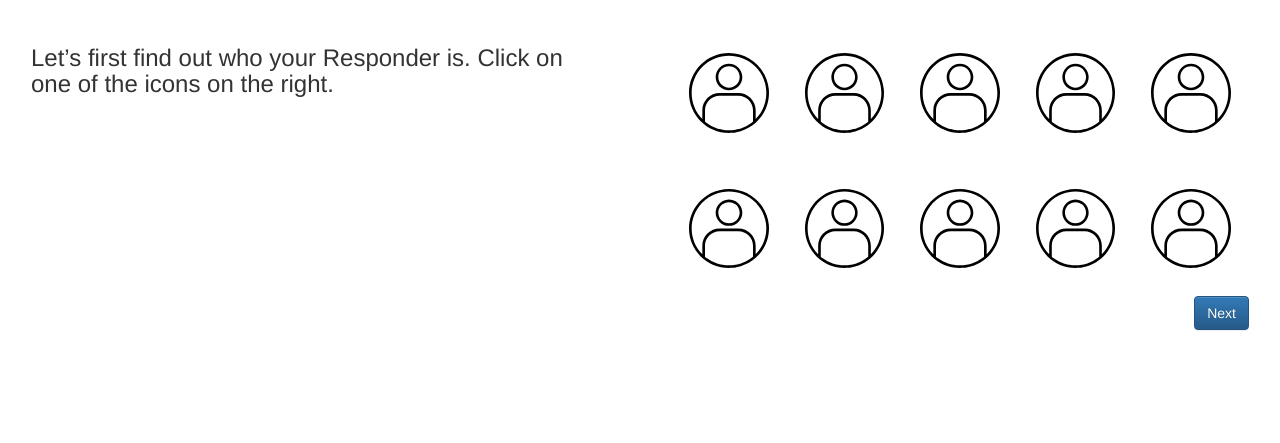
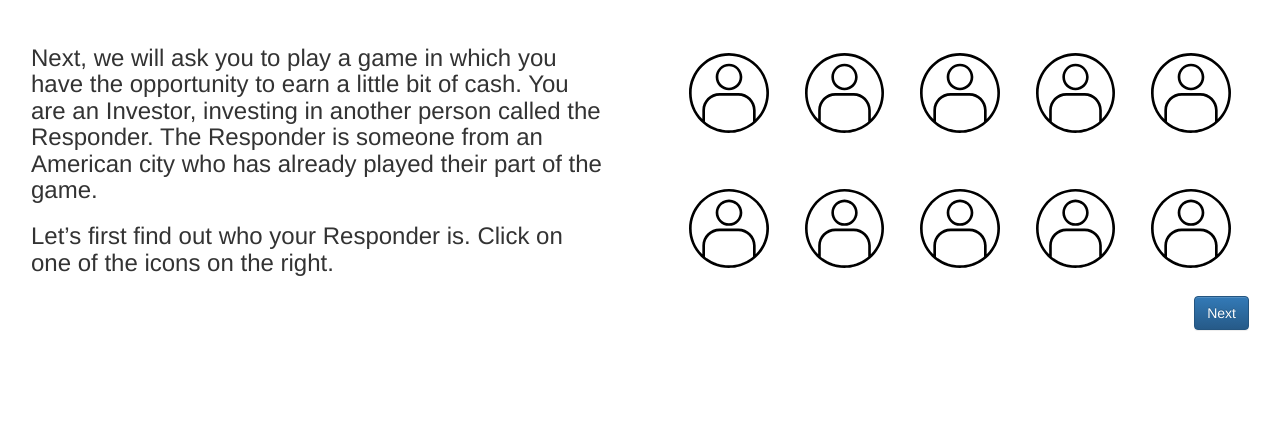
Before and after one commit to umsi/Online-Study-Game, a Django app: template games/invest_game/templates/select_respondent.html in a window 1280 px wide. Shown: the part 51-494 px from the top of the page. Run offline with Django 3.2, Linux system fonts and the light colour scheme; the template is opened without the code that fills it, so the values that code supplies are empty; some libraries are stand-ins or nearby versions.

Commit message:
refactor(selectRespondentTemplate): persist welcome instructions (#17)

```diff
--- a/games/invest_game/templates/select_respondent.html
+++ b/games/invest_game/templates/select_respondent.html
@@ -6,6 +6,12 @@
 
 {% block leftcontent %}
 <div id="LeftContentContainer">
+  <h3 id="instructions">
+    Next, we will ask you to play a game in which you have the opportunity to
+    earn a little bit of cash. You are an Investor, investing in another
+    person called the Responder. The Responder is someone from an American
+    city who has already played their part of the game.
+  </h3>
   <h3 id="intro-title">
     Let’s first find out who your Responder is. Click on one of the icons on the
     right.
@@ -121,7 +127,9 @@
         $(".step_by_step").show();
         $(".respondent-img").off("click");
 
-        $("#respondent-images-container, #intro-title").css("opacity", "0.1")
+        $("#intro-title, #instructions").slideUp()
+        $("#respondent-images-container, #intro-title, #instructions")
+          .css("opacity", "0.1")
 
         isWithRespondent = true;
       });
```
